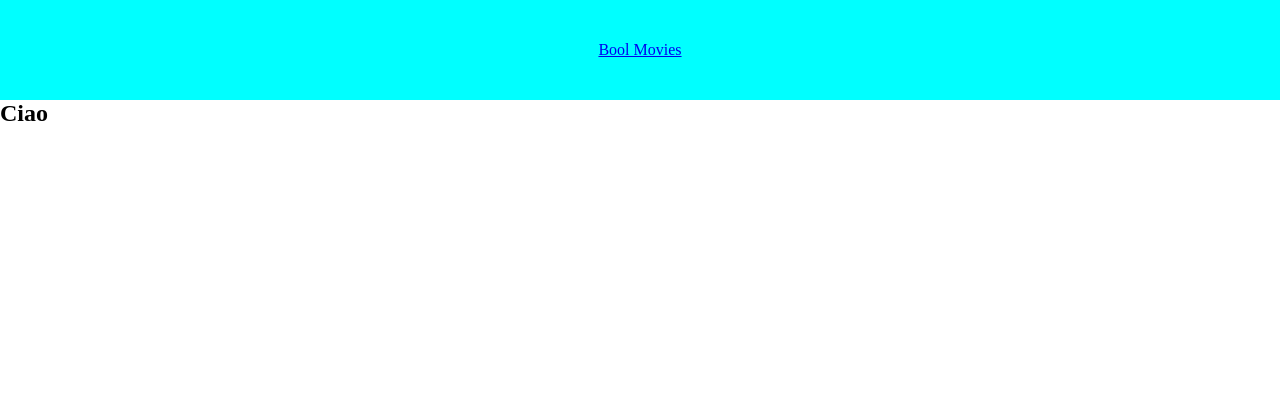
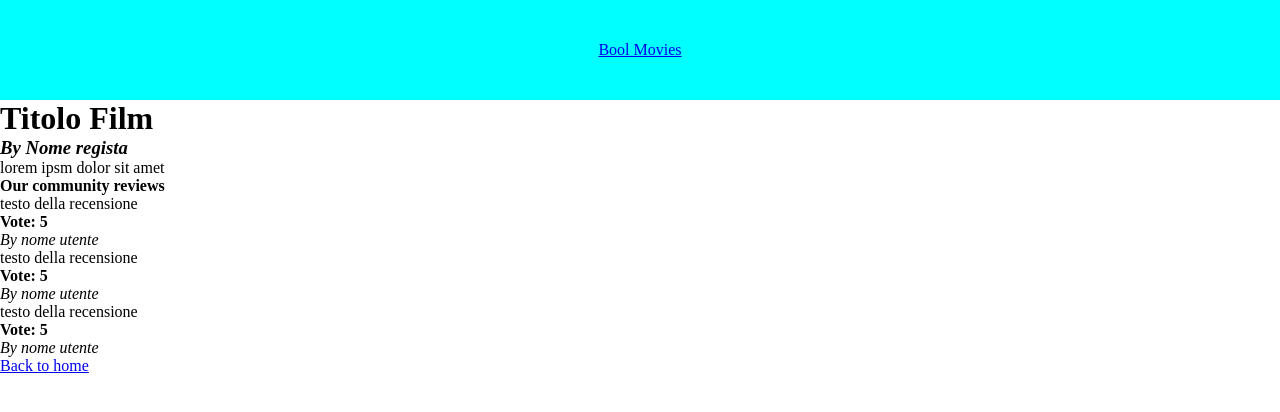
Before and after one commit to riccardo-ottavi/webapp-react, a React (Vite) app: page /movies/1 in a window 1280 px wide. Shown: the top 412 px of the page. Built offline with nearby package versions, Linux system fonts and the light colour scheme.

Commit message:
inserisci la pagina delle review

```diff
--- /dev/null
+++ b/src/components/ReviewCard.jsx
@@ -0,0 +1,16 @@
+// creazione componente Header
+const ReviewCard = () => {
+    return (
+        <div>
+            <div>
+                <p>
+                    testo della recensione
+                </p>
+                <strong>Vote: 5</strong>
+                <address><i>By nome utente</i></address>
+            </div>
+        </div>
+    )
+}
+
+export default ReviewCard
--- a/src/pages/DetailsPage.jsx
+++ b/src/pages/DetailsPage.jsx
@@ -1,5 +1,26 @@
+import ReviewCard from "../components/ReviewCard"
+import { Link } from "react-router"
+
 export default function DetailsPage(){
     return (
-        <h2>Ciao</h2>
+         <>
+            <header>
+                <h1>Titolo Film</h1>
+                <h3><i>By Nome regista</i></h3>
+                <p>lorem ipsm dolor sit amet</p>
+            </header>
+            <section>
+                <header>
+                    <h4>Our community reviews</h4>
+                </header>
+                <ReviewCard />
+                <ReviewCard />
+                <ReviewCard />
+            </section>
+            <footer className="border-top border-1 pt-2 mb-3 d-flex justify-content-end">
+                <Link className="btn btn-secondary" to="/">Back to home</Link>
+            </footer>
+
+        </>
     )
 }
```
